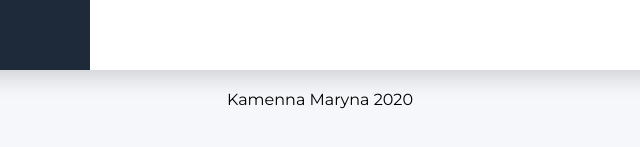
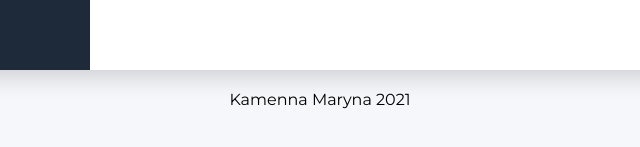
Before and after one commit to factvlad/Mary, a plain HTML site: page index.html in a window 1280 px wide. Shown: the part 1930-2077 px from the top of the page, 320-960 px from the left. Drawn offline with Linux system fonts and the light colour scheme.

Commit message:
Update index.html

```diff
--- a/index.html
+++ b/index.html
@@ -225,6 +225,6 @@
         </div>
        </div>
       </div>
-      <footer>Kamenna Maryna 2020</footer>
+      <footer>Kamenna Maryna 2021</footer>
 </body>
 </html>
```
